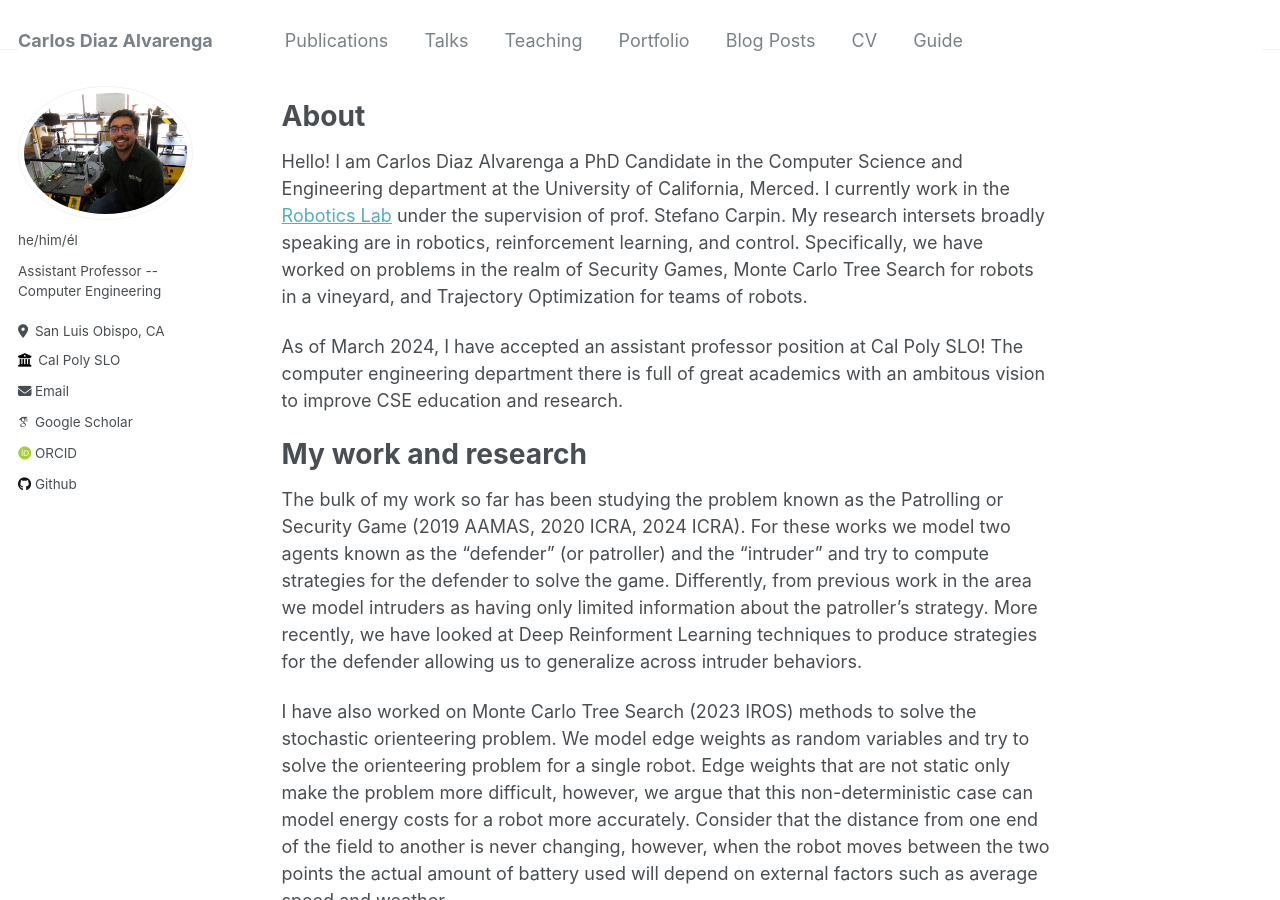
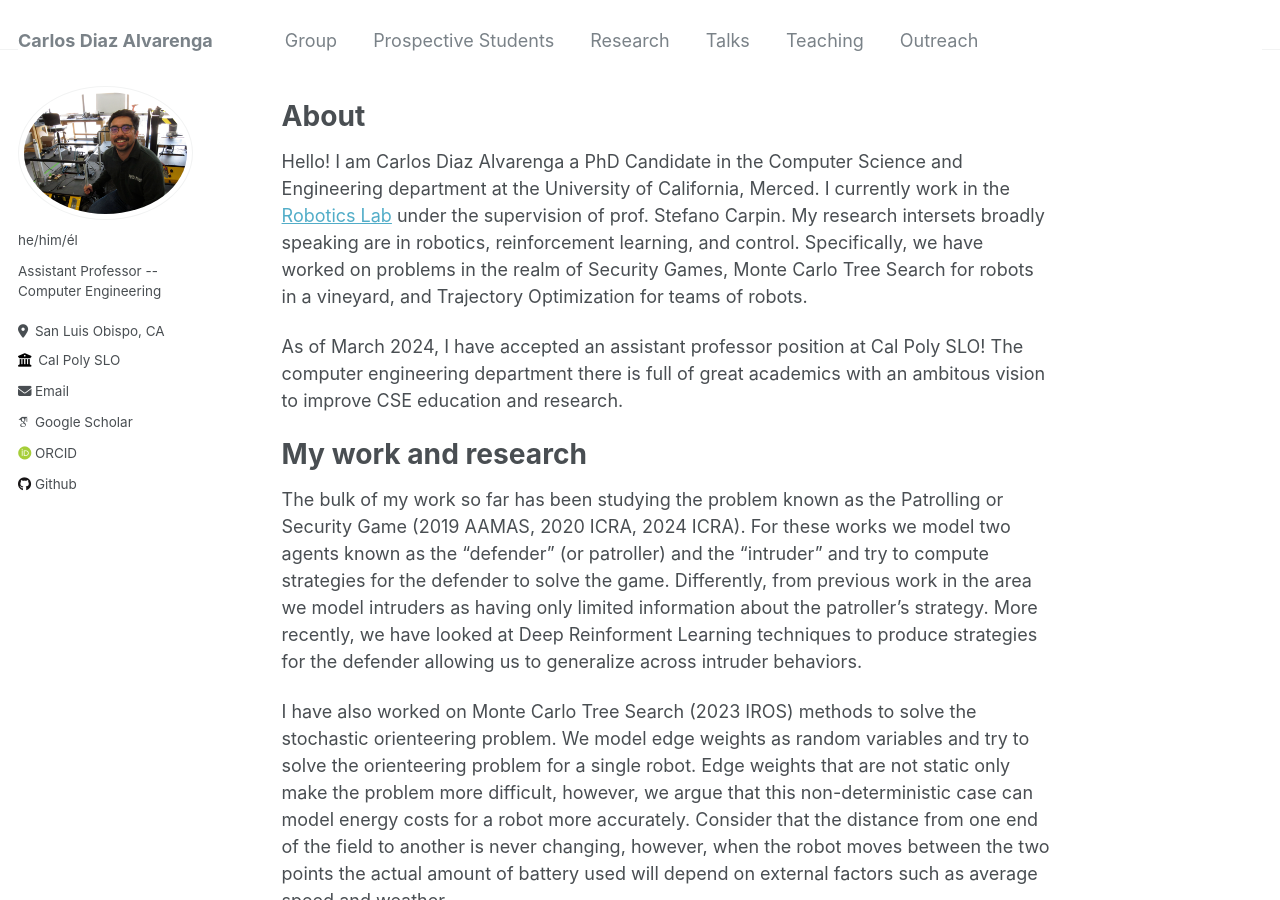
Before and after one commit to cdiazalvarenga/cdiazalvarenga.github.io, a Jekyll site: the page built from _pages/about.md, in a window 1280 px wide and 900 px high. Built offline with Jekyll 4.4.1, drawn with Linux system fonts in a browser that asks for light colours; some web fonts are replaced.

Commit message:
updated the navigation toolbars

```diff
--- a/_data/navigation.yml
+++ b/_data/navigation.yml
@@ -1,6 +1,12 @@
 # main links links
 main:
-  - title: "Publications"
+  - title: "Group"
+    url: /cv/
+
+  - title: "Prospective Students"
+    url: /cv/
+
+  - title: "Research"
     url: /publications/
 
   - title: "Talks"
@@ -9,14 +15,5 @@ main:
   - title: "Teaching"
     url: /teaching/
 
-  - title: "Portfolio"
-    url: /portfolio/
-
-  - title: "Blog Posts"
-    url: /year-archive/
-
-  - title: "CV"
+  - title: "Outreach"
     url: /cv/
-
-  - title: "Guide"
-    url: /markdown/
```
